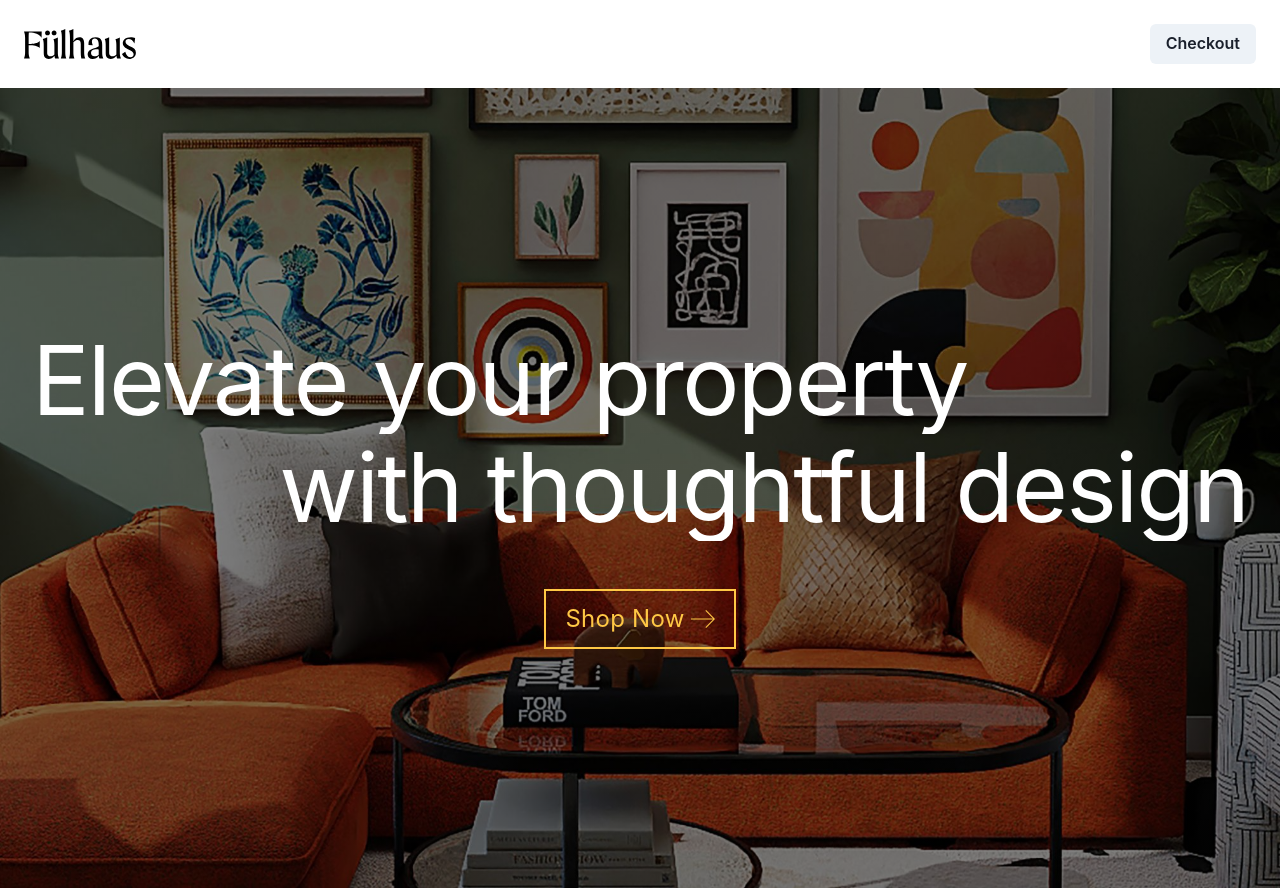
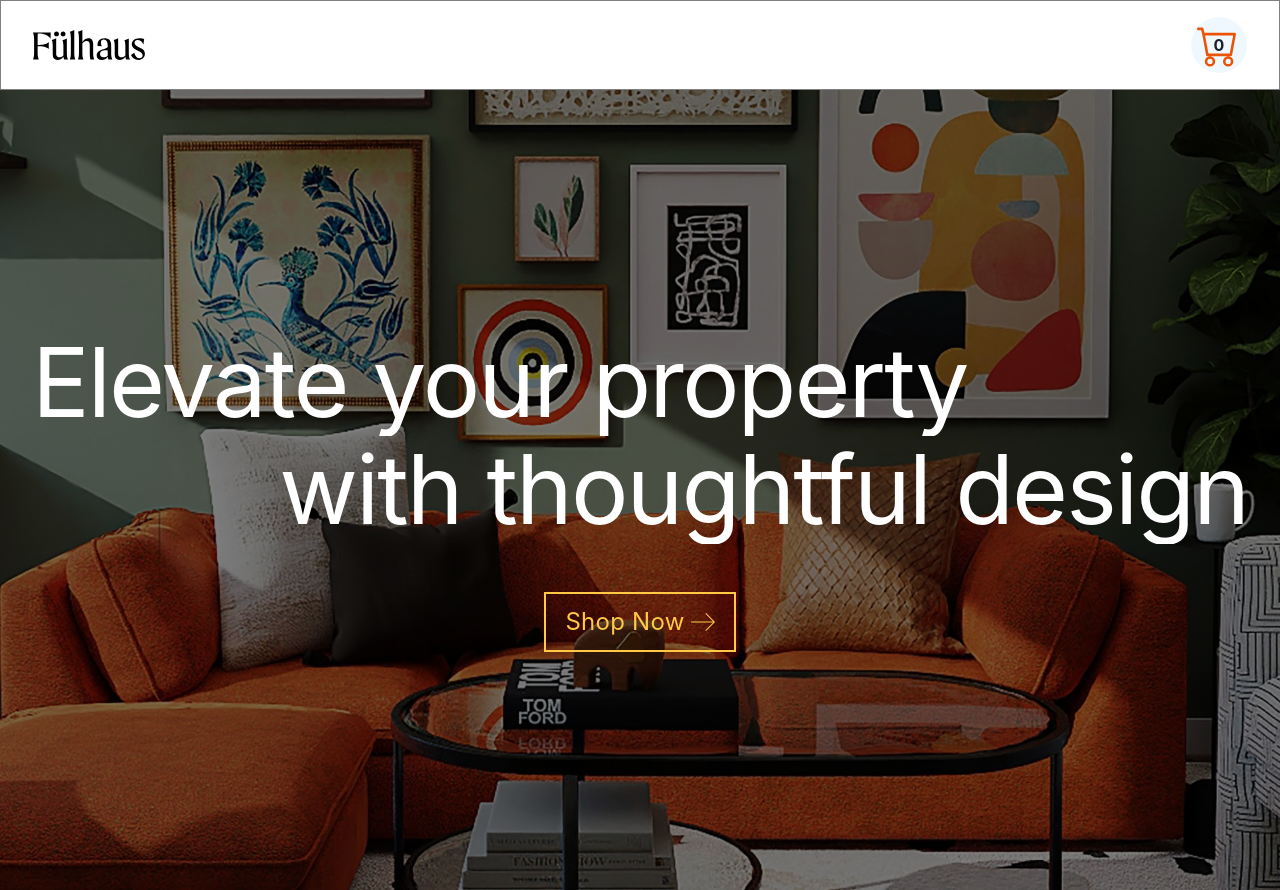
Before and after one commit to NavGithub15/Shopping-App, a React (Vite) app: page / in a window 1280 px wide. Built offline with nearby package versions, Linux system fonts and the light colour scheme.

Commit message:
clean up the code and fix the cart button

```diff
--- a/src/components/Header/Header.jsx
+++ b/src/components/Header/Header.jsx
@@ -1,22 +1,29 @@
+import "./Header.scss";
 import { Link } from "react-router-dom";
 import { Button, Flex } from "@chakra-ui/react";
 import { useDisclosure } from "@chakra-ui/react";
 import SideDrawer from "../SideDrawer/SideDrawer";
+import { BsCart } from "react-icons/bs";
+import { CartContext } from "../../context/Context";
+import { useContext } from "react";
 
 export default function Header() {
 
   // opens the bottom drawer using the useDisclosure hook from chakra-ui
   const { isOpen, onOpen, onClose } = useDisclosure();
 
+  const { totalQty } = useContext(CartContext)
+
   return (
     <Flex
       as="nav"
       align="center"
       wrap="wrap"
-      padding={6}
+      padding="1rem 2rem 1rem 2rem"
       bg="white"
       justifyContent="space-between"
       margin="0 auto"
+      border="1px solid gray"
     >
       <Flex align="center">
         <Link to="/">
@@ -34,10 +41,19 @@ export default function Header() {
         </Link>
       </Flex>
 
-      <Flex align="center" >
-        <Button onClick={onOpen}>Checkout</Button>
+      <Flex align="center">
+
+          <button onClick={onOpen} className="header-button">
+          <BsCart
+          className="react-icons react-icons-custom"
+          />
+          <span className="header-span">
+             {totalQty}
+          </span>
+        </button>
+
       </Flex>
-      <SideDrawer isOpen={isOpen} onClose={onClose}/>
+      <SideDrawer isOpen={isOpen} onClose={onClose} />
     </Flex>
   );
 }
--- a/src/components/Header/Header.scss
+++ b/src/components/Header/Header.scss
@@ -1,11 +1,29 @@
-.header{
-    background-color: #fff;
-    display: flex;
-    justify-content: center;
-    align-items: center;
-    padding: 1rem;
-    border: 1px solid black;
-    position: sticky;
-    top: 0;
-    z-index: 10;
+@use "../../styles/partials/mixins" as *;
+
+.header-button {
+    position: relative;
+    background-color: aliceblue;
+    height: 3.52rem;
+    width: 3.52rem;
+    border-radius: 50%;
+    font-weight: 700;
+    text-align: center;
+
 }
+
+.react-icons-custom {
+
+    font-size: 2.6rem !important;
+    position: absolute;
+    top: 0.5rem;
+    right: -0.5rem;
+}
+
+// .header-span {
+//     position: "absolute";
+//     top: "1rem";
+//     right: "2rem";
+//     width: "1.5rem";
+//     height: "1.5rem";
+//     font-size: "0.8rem";
+// }
--- a/src/components/LoadingError/LoadingError.jsx
+++ b/src/components/LoadingError/LoadingError.jsx
@@ -3,7 +3,6 @@ import { Box, Image, Spinner } from "@chakra-ui/react";
 import Broken from "../../assets/images/broken.png";
 
 export default function LoadingError({ isLoading, error }) {
-
   return (
     <>
       {isLoading || error ? (
--- a/src/components/Products/Products.jsx
+++ b/src/components/Products/Products.jsx
@@ -8,7 +8,6 @@ import { useContext } from "react";
 import { CartContext } from "../../context/Context";
 
 export default function Products() {
-
   // Imports addProduct function from context and adds product to empty array
   const { addProduct } = useContext(CartContext);
 
@@ -94,7 +93,7 @@ export default function Products() {
                       fontWeight="semibold"
                       color="gray.600"
                     >
-                      ${product.rentalPrice}
+                      ${product.retailPrice}
                       <Icon
                         as={MdOutlineAddShoppingCart}
                         className="react-icons"
--- a/src/components/ProductsImage/ProductsImage.jsx
+++ b/src/components/ProductsImage/ProductsImage.jsx
@@ -27,7 +27,7 @@ export default function ProductDetails() {
     nextArrow: null,
     responsive: [
       {
-        breakpoint: "768px",
+        breakpoint: "992px",
         settings: {
           width: "100vw",
         },
@@ -62,7 +62,7 @@ export default function ProductDetails() {
                 height={{ base: "100vh", lg: "80vh" }}
                 backgroundSize="cover"
                 maxHeight={{ base: "100vh", lg: "100%" }}
-                width={{ base: "100%" }}
+                width={{ base: "100%", md: "100vh" }}
                 maxWidth={{ base: "100%", lg: "100%" }}
                 // Add media queries to adjust the image size on smaller screens
                 sx={{
--- a/src/components/SideDrawer/SideDrawer.jsx
+++ b/src/components/SideDrawer/SideDrawer.jsx
@@ -19,8 +19,9 @@ import { CartContext } from "../../context/Context";
 
 export default function SideDrawer({ isOpen, onClose }) {
   // Import cartItems from context displays array of cartItems and removeProduct function removes item from cartItems array
-  const { cartItems, removeProduct, addProduct, totalPrice } = useContext(CartContext);
-  console.log(totalPrice);
+  // totalPrice function calculates total price of cartItems
+  const { cartItems, removeProduct, addProduct, totalPrice } =
+    useContext(CartContext);
 
   return (
     <>
@@ -84,7 +85,12 @@ export default function SideDrawer({ isOpen, onClose }) {
                           <Text py="2" margin="0 .5rem" fontWeight="600">
                             {`${item.quantity}x`}
                           </Text>
-                          <FaPlus cursor="pointer" onClick={() => {addProduct(item)}}/>
+                          <FaPlus
+                            cursor="pointer"
+                            onClick={() => {
+                              addProduct(item);
+                            }}
+                          />
                         </Flex>
                       </Flex>
                     </Stack>
@@ -129,7 +135,7 @@ export default function SideDrawer({ isOpen, onClose }) {
                 width="100%"
               >
                 <Button bgColor="white" onClick={onClose}>
-                  Cancel
+                  Shop More
                 </Button>
                 <Button
                   bgColor="black"
--- a/src/context/Context.jsx
+++ b/src/context/Context.jsx
@@ -1,10 +1,22 @@
-import { createContext, useState } from "react";
+import { createContext, useState, useEffect } from "react";
 
 export const CartContext = createContext();
 
 export const Context = ({ children }) => {
   const [cartItems, setCartItems] = useState([]);
   const [totalPrice, setTotalPrice] = useState(0);
+  const [totalQty, setTotalQty] = useState(0);
+
+  // using useEffect to get the cart items totals
+  useEffect(() => {
+    let qty = 0;
+
+    cartItems.forEach((item) => {
+      qty += item.quantity;
+    });
+
+    setTotalQty(qty);
+  }, [cartItems]);
 
   // This function will add the item to the cart and it checks if the item already exists in the array then it will update the quantity of the item in the cart
   const addProduct = (item) => {
@@ -15,11 +27,11 @@ export const Context = ({ children }) => {
       const newCartItems = [...cartItems];
       newCartItems[productIndex].quantity++;
       setCartItems(newCartItems);
-      setTotalPrice(totalPrice + item.rentalPrice);
+      setTotalPrice(totalPrice + item.retailPrice);
     } else {
       // Item does not exist in the cart, add it
       setCartItems([...cartItems, { ...item, quantity: 1 }]);
-      setTotalPrice(totalPrice + item.rentalPrice);
+      setTotalPrice(totalPrice + item.retailPrice);
     }
   };
 
@@ -33,18 +45,28 @@ export const Context = ({ children }) => {
         // Decrease the quantity of the item
         newCartItems[productIndex].quantity--;
         setCartItems(newCartItems);
-        setTotalPrice(totalPrice - item.rentalPrice);
+        setTotalPrice(totalPrice - item.retailPrice);
       } else {
         // Remove the item entirely
         newCartItems.splice(productIndex, 1);
         setCartItems(newCartItems);
-        setTotalPrice(totalPrice - item.rentalPrice);
+        setTotalPrice(totalPrice - item.retailPrice);
       }
     }
   };
 
   return (
-    <CartContext.Provider value={{ cartItems, setCartItems, totalPrice, setTotalPrice, addProduct, removeProduct }}>
+    <CartContext.Provider
+      value={{
+        cartItems,
+        setCartItems,
+        totalPrice,
+        setTotalPrice,
+        totalQty,
+        addProduct,
+        removeProduct,
+      }}
+    >
       {children}
     </CartContext.Provider>
   );
--- a/src/pages/ShopNow/ShopNow.jsx
+++ b/src/pages/ShopNow/ShopNow.jsx
@@ -1,7 +1,6 @@
-import "./ShopNow.scss"
+import "./ShopNow.scss";
 import Products from "../../components/Products/Products";
 import ProductsImage from "../../components/ProductsImage/ProductsImage";
-
 
 export default function ShopNow() {
   return (
@@ -13,5 +12,5 @@ export default function ShopNow() {
         </div>
       </main>
     </>
-  )
+  );
 }
```
Also changed, not shown: 1 other file (tests, documents, lock files or other folders). Lines whose indentation alone changed are shown as unchanged.
